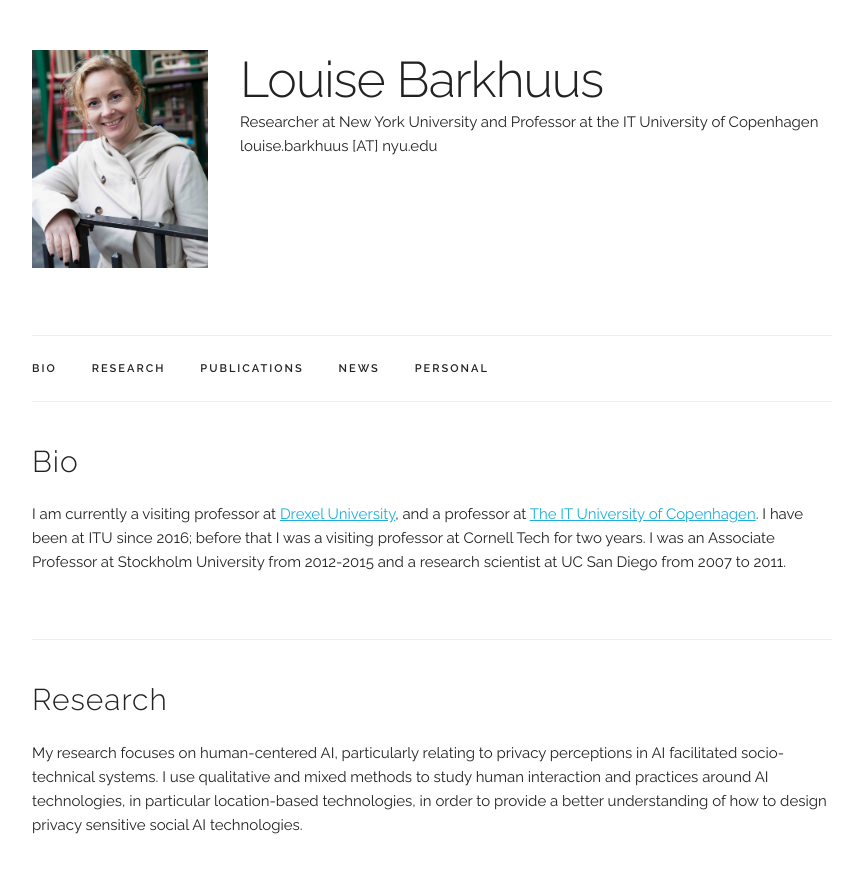
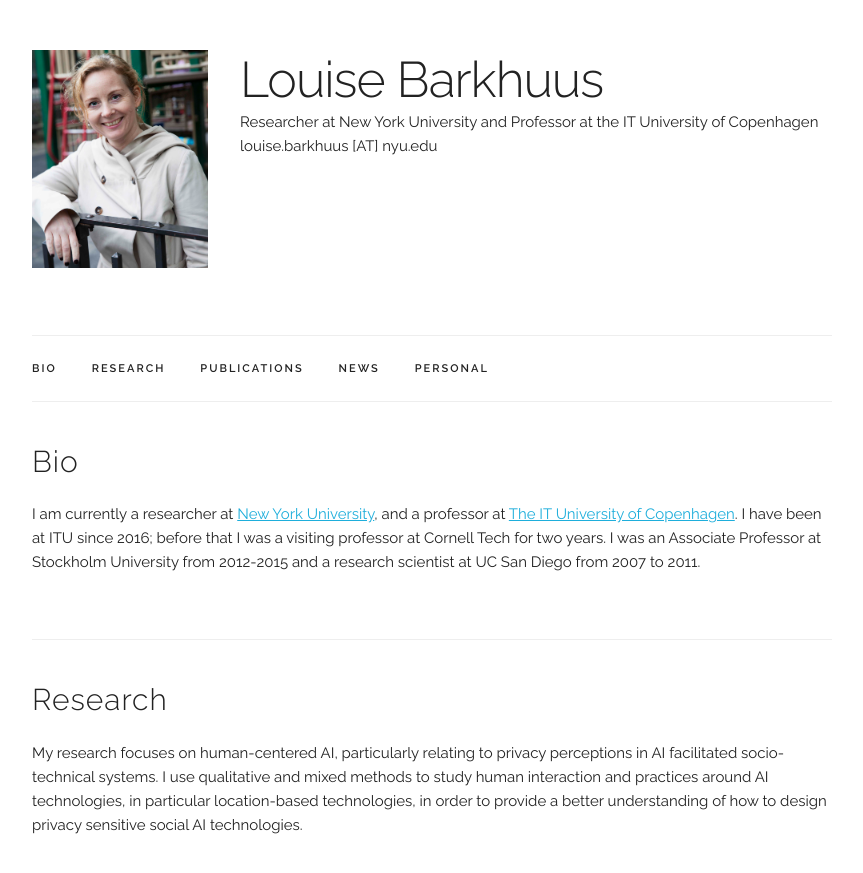
Before and after one commit to barkhuus/barkhuus.github.io, a Jekyll site: the page built from index.html, in a window 1280 px wide and 900 px high. Shown: the top 873 px of the window, without its empty margins (208-1071 px from the left). Built offline with Jekyll 4.4.1, drawn with Linux system fonts in a browser that asks for light colours.

Commit message:
Update index.html
Updated bio

```diff
--- a/index.html
+++ b/index.html
@@ -9,7 +9,7 @@
   <a href="" target="_blank"></a>
 
   <p>
-  I am currently a visiting professor at <a href="http://drexel.edu" target="_blank">Drexel University</a>, and a professor at <a href="http://www.itu.dk/" target="_blank">The IT University of Copenhagen</a>. I have been at ITU since 2016; before that I was a visiting professor at Cornell Tech for two years. I was an Associate Professor at Stockholm University from 2012-2015 and a research scientist at UC San Diego from 2007 to 2011.
+  I am currently a researcher at <a href="http://nyu.edu" target="_blank">New York University</a>, and a professor at <a href="http://www.itu.dk/" target="_blank">The IT University of Copenhagen</a>. I have been at ITU since 2016; before that I was a visiting professor at Cornell Tech for two years. I was an Associate Professor at Stockholm University from 2012-2015 and a research scientist at UC San Diego from 2007 to 2011.
   </p>
 
 
```
